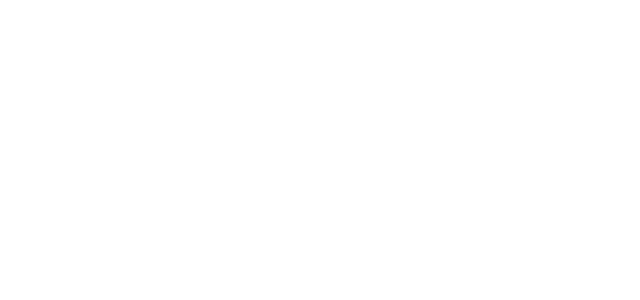
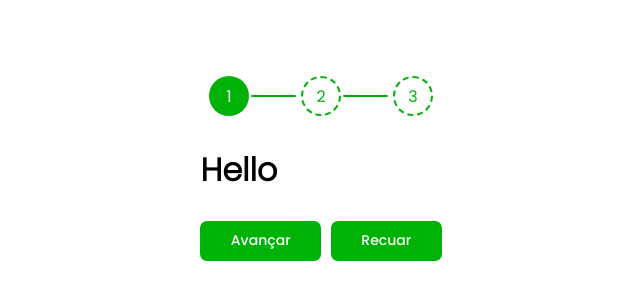
Before and after one commit to delciocapolo/agricolar, a React (Vite) app: page / in a window 1280 px wide. Shown: the part 104-404 px from the top of the page, without its empty margins (319-959 px from the left). Built offline with nearby package versions, Linux system fonts and the light colour scheme.

Commit message:
progress tracker point is almost done

```diff
--- a/package.json
+++ b/package.json
@@ -18,6 +18,7 @@
     "@mui/icons-material": "^5.15.10",
     "@mui/material": "^5.15.10",
     "@mui/styled-engine-sc": "^6.0.0-alpha.16",
+    "lodash": "^4.17.21",
     "lucide-react": "^0.314.0",
     "moment": "^2.30.1",
     "react": "^18.2.0",
@@ -27,6 +28,7 @@
     "uuid": "^9.0.1"
   },
   "devDependencies": {
+    "@types/lodash": "^4",
     "@types/react": "^18.2.43",
     "@types/react-dom": "^18.2.17",
     "@types/uuid": "^9.0.7",
--- a/src/App.tsx
+++ b/src/App.tsx
@@ -1,9 +1,25 @@
-import ProgressTrackerPoint, { IProgressTrackerPoint } from "./components/main-components/ProgressTrackerPoint/ProgressTrackerPoint";
+import ProgressTrackerPoint from "./components/main-components/ProgressTrackerPoint/ProgressTrackerPoint";
+import { IProgressTrackerPoint } from "./components/main-components/ProgressTrackerPoint/interfaces/interfaces";
 
 const App = () => {
+  const points: IProgressTrackerPoint[] = [
+    {
+      statusPoint: 'mid-point',
+      frame: <h1>Hello</h1>
+    },
+    {
+      statusPoint: 'initial-point',
+      frame: <h1>World</h1>
+    },
+    {
+      statusPoint: 'initial-point',
+      frame: <h1>Delcio</h1>
+    },
+  ]
   return (
     <main className="main">
       <div className="aux d-flex">
+        <ProgressTrackerPoint TRACKER={points} />
       </div>
     </main>
   );
--- a/src/components/main-components/ProgressTrackerPoint/ProgressTrackerPoint.tsx
+++ b/src/components/main-components/ProgressTrackerPoint/ProgressTrackerPoint.tsx
@@ -1,92 +1,93 @@
+import { FC, useState } from "react";
 import { Check } from "lucide-react";
-import { FC, useEffect, useState, JSX } from "react";
-import {v4 as uuid} from 'uuid';
+import { v4 as uuid } from 'uuid';
+import { II, IProgressTrackerPoint } from "./interfaces/interfaces";
 
-export interface IProgressTrackerPoint {
-    numberSteps?: number | string;
-    statusPoint: statusPoint;
-}
-
-interface II {
-    tracker: Array<IProgressTrackerPoint>;
-    children: JSX.Element;
-}
-
-const changeProgressPoint = (point: IProgressTrackerPoint, progressive:boolean = true) => {
-    const {statusPoint: status} = point;
-
-    if(status === 'initial-point' && progressive) {
-        point.statusPoint = 'mid-point';
-        return;
-    }
-    /* if(status === 'mid-point' && progressive) {
-        point.statusPoint = 'done-point';
-        return
-    }
-
-    if(status === 'done-point' && !progressive) {
-        point.statusPoint = 'mid-point';
-        return;
-        } */
-
-    if(status === 'mid-point' && !progressive) {
-        point.statusPoint = 'initial-point';
-        return
-    }
-}
-
-const ProgressTrackerPoint:FC<II> = ({tracker, children}) => {
+const ProgressTrackerPoint: FC<II> = ({ TRACKER }) => {
     const [stepNumber, setStepNumber] = useState<number>(0);
     const size = 23;
-
-    useEffect(() => {
-        if(stepNumber < 0) {
-            setStepNumber(step => step + 1);
-        }
-        if(stepNumber >= tracker.length) {
-            setStepNumber(step => step - 1);
-        }
-
-    }, [stepNumber]);
+    const [tracker, setTracker] = useState(TRACKER);
 
     return (
         <div className="container-progress d-flex">
             <div className="container-progress-tracker-point d-flex">
-                <ProgressTrackerPoints tracker={tracker} size={size}/>
+                <ProgressTrackerPoints TRACKER={tracker} size={size} />
             </div>
-            {
-                children
-            }
+            {tracker[stepNumber].frame}
             <div className="container-btn-progress d-flex">
-                <button className="btn-point btn-next-point" type="button" onClick={() => {
-                    changeProgressPoint(tracker[stepNumber], true);
-                    setStepNumber(step => step + 1);
-                }}>Avançar</button>
-                <button className="btn-point btn-back-point" type="button" onClick={() => {
-                    changeProgressPoint(tracker[stepNumber], false);
-                    setStepNumber(step => step - 1);
-                }}>Recuar</button>
+                <button
+                    className="btn-point btn-next-point"
+                    type="button"
+                    onClick={() => {
+                        setStepNumber(prevStepNumber => {
+                            const nextStep = prevStepNumber + 1;
+                            if (nextStep >= tracker.length) {
+                                return prevStepNumber;
+                            } else {
+                                const updatedTracker = tracker.map((point, index) => {
+                                    if (index === nextStep) {
+                                        if (point.statusPoint === 'initial-point') {
+                                            return { ...point, statusPoint: 'mid-point' };
+                                        } else if (point.statusPoint === 'mid-point') {
+                                            return { ...point, statusPoint: 'done-point' };
+                                        }
+                                    }
+                                    return point;
+                                }) as IProgressTrackerPoint[];
+                                setTracker(updatedTracker);
+                                return nextStep;
+                            }
+                        });
+                    }}
+                >
+                    Avançar
+                </button>
+                <button
+                    className="btn-point btn-back-point"
+                    type="button"
+                    onClick={() => {
+                        setStepNumber(prevStepNumber => {
+                            const nextStep = prevStepNumber - 1;
+                            if (nextStep < 0) {
+                                return prevStepNumber;
+                            } else {
+                                const updatedTracker = tracker.map((point, index) => {
+                                    if (index === prevStepNumber) {
+                                        if (point.statusPoint === 'done-point') {
+                                            return { ...point, statusPoint: 'mid-point' };
+                                        } else if (point.statusPoint === 'mid-point') {
+                                            return { ...point, statusPoint: 'initial-point' };
+                                        }
+                                    }
+                                    return point;
+                                }) as IProgressTrackerPoint[];
+                                setTracker(updatedTracker);
+                                return nextStep;
+                            }
+                        });
+                    }}
+                >
+                    Recuar
+                </button>
             </div>
         </div>
-    )
-}
+    );
+};
 
-const ProgressTrackerPoints:FC<II & {size: number}> = ({tracker, size=20}) => {
+const ProgressTrackerPoints: FC<II & { size: number }> = ({ TRACKER, size }) => {
     return (
         <nav className="container-tracker d-flex">
-            {
-                tracker.map(({statusPoint}, index) => (
-                    <div className="container-progress-point d-flex" key={uuid()}>
-                        <span className={`progress-point ${statusPoint} d-flex`}>
-                            { statusPoint === 'done-point' && <Check size={size} style={{color: 'var(--White)'}} absoluteStrokeWidth={true} /> }
-                            { statusPoint !== 'done-point' && (index+1) }
-                        </span>
-                        { ((index+1) !== tracker.length) && <div className="line-progress-tracker"></div> }
-                    </div>
-                ))
-            }
+            {TRACKER.map(({ statusPoint }, index) => (
+                <div className="container-progress-point d-flex" key={uuid()}>
+                    <span className={`progress-point ${statusPoint} d-flex`}>
+                        {statusPoint === 'done-point' && <Check size={size} style={{ color: 'var(--White)' }} absoluteStrokeWidth={true} />}
+                        {statusPoint !== 'done-point' && (index + 1)}
+                    </span>
+                    {(index + 1) !== TRACKER.length && <div className="line-progress-tracker"></div>}
+                </div>
+            ))}
         </nav>
-    )
-}
+    );
+};
 
 export default ProgressTrackerPoint;
--- /dev/null
+++ b/src/components/main-components/ProgressTrackerPoint/interfaces/interfaces.ts
@@ -0,0 +1,12 @@
+import { JSX } from 'react';
+
+export type statusPoint = 'initial-point' | 'mid-point' | 'done-point';
+
+export interface IProgressTrackerPoint {
+	frame: JSX.Element;
+	statusPoint: statusPoint;
+}
+
+export interface II {
+	TRACKER: Array<IProgressTrackerPoint>;
+}
```
Also changed, not shown: 1 other file (tests, documents, lock files or other folders).
